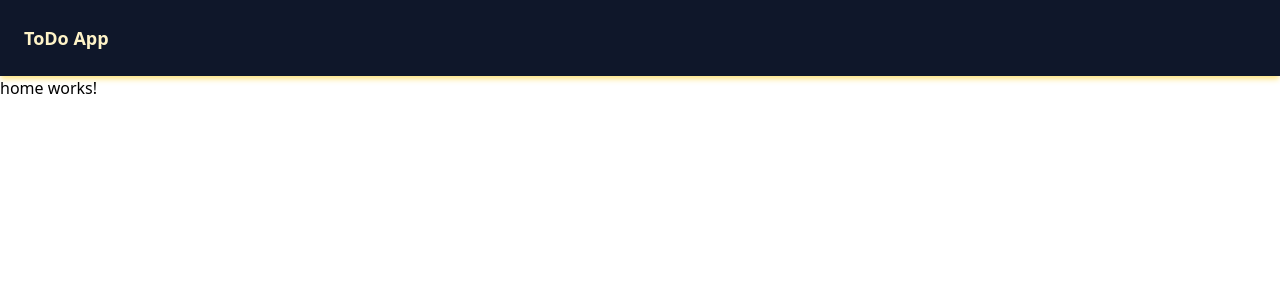
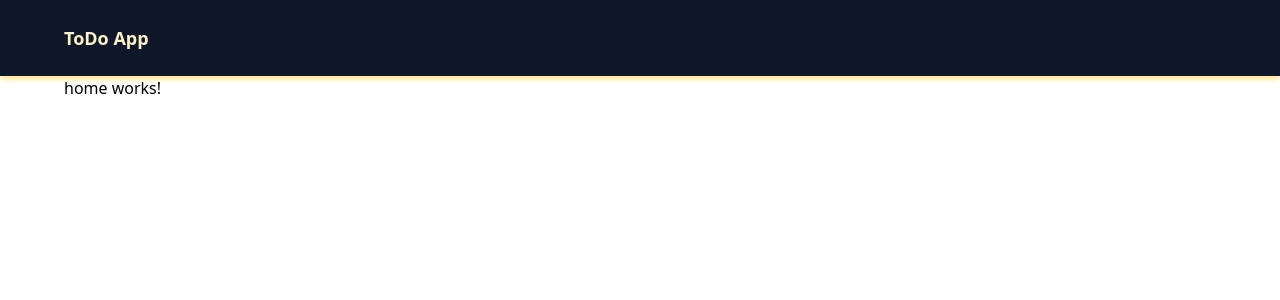
Before and after one commit to johnazt/todo-angular-start, an Angular app: page / in a window 1280 px wide. Shown: the top 300 px of the page. Built offline with nearby package versions, Linux system fonts and the light colour scheme.

Commit message:
add tailwind config

```diff
--- a/src/app/shared/ui/header/header.component.ts
+++ b/src/app/shared/ui/header/header.component.ts
@@ -6,7 +6,7 @@ import { Component } from '@angular/core';
   imports: [],
   template: `
     <header class="bg-slate-900 shadow-md shadow-amber-200">
-      <div class="container mx-auto p-4 md:p-6">
+      <div class="container  py-4 md:py-6">
         <span class="font-semibold text-amber-100 text-lg"> ToDo App</span>
       </div>
     </header>
--- a/src/app/shared/ui/layout.component.ts
+++ b/src/app/shared/ui/layout.component.ts
@@ -6,7 +6,7 @@ import { RouterOutlet } from "@angular/router";
   standalone: true,
   imports: [RouterOutlet],
   template: `
-  <div>
+  <div class="container ">
     <router-outlet></router-outlet>
   </div>
   `
--- a/tailwind.config.js
+++ b/tailwind.config.js
@@ -5,6 +5,11 @@ module.exports = {
     extend: {
       container: {
         maxWidth: "1280px",
+        margin: "0 auto",
+        padding: {
+          DEFAULT: "1rem",
+          lg: "4rem",
+        },
       },
     },
   },
```
